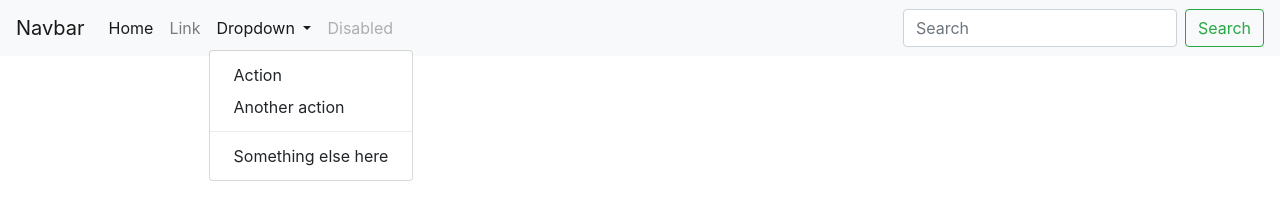
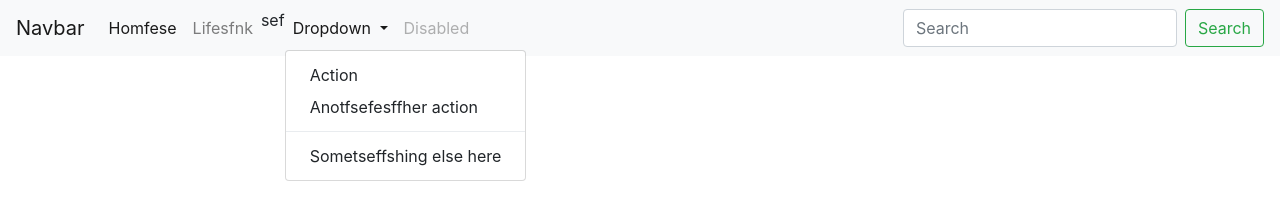
Before and after one commit to jk131297/Learning_Git, a plain HTML site: page index.html in a window 1280 px wide. Both pictures are taken after a click on the button "Dropdown". Drawn offline with nearby package versions, Linux system fonts and the light colour scheme.

Commit message:
broken server

```diff
--- a/index.html
+++ b/index.html
@@ -20,20 +20,20 @@
         <div class="collapse navbar-collapse" id="navbarSupportedContent">
           <ul class="navbar-nav mr-auto">
             <li class="nav-item active">
-              <a class="nav-link" href="#">Home <span class="sr-only">(current)</span></a>
+              <a class="nav-link" href="#">Homfese <span class="sr-only">(current)</span></a>
             </li>
             <li class="nav-item">
-              <a class="nav-link" href="#">Link</a>
-            </li>
+              <a class="nav-link" href="#">Lifesfnk</a>
+            </li>sef
             <li class="nav-item dropdown">
               <a class="nav-link dropdown-toggle" href="#" id="navbarDropdown" role="button" data-toggle="dropdown" aria-haspopup="true" aria-expanded="false">
                 Dropdown
               </a>
               <div class="dropdown-menu" aria-labelledby="navbarDropdown">
                 <a class="dropdown-item" href="#">Action</a>
-                <a class="dropdown-item" href="#">Another action</a>
+                <a class="dropdown-item" href="#">Anotfsefesffher action</a>
                 <div class="dropdown-divider"></div>
-                <a class="dropdown-item" href="#">Something else here</a>
+                <a class="dropdown-item" href="#">Sometseffshing else here</a>
               </div>
             </li>
             <li class="nav-item">
```
